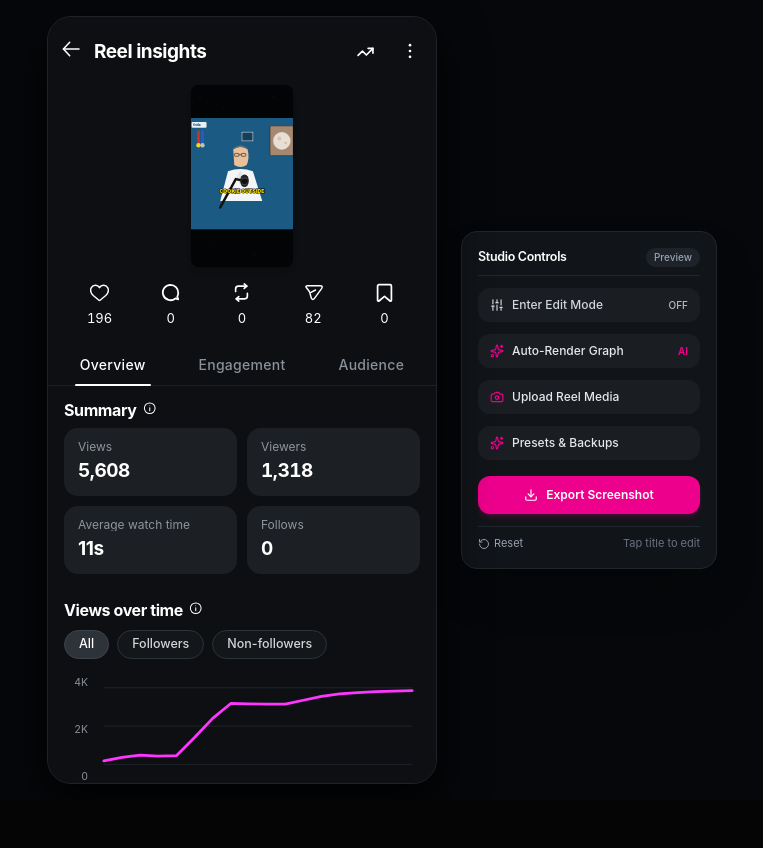
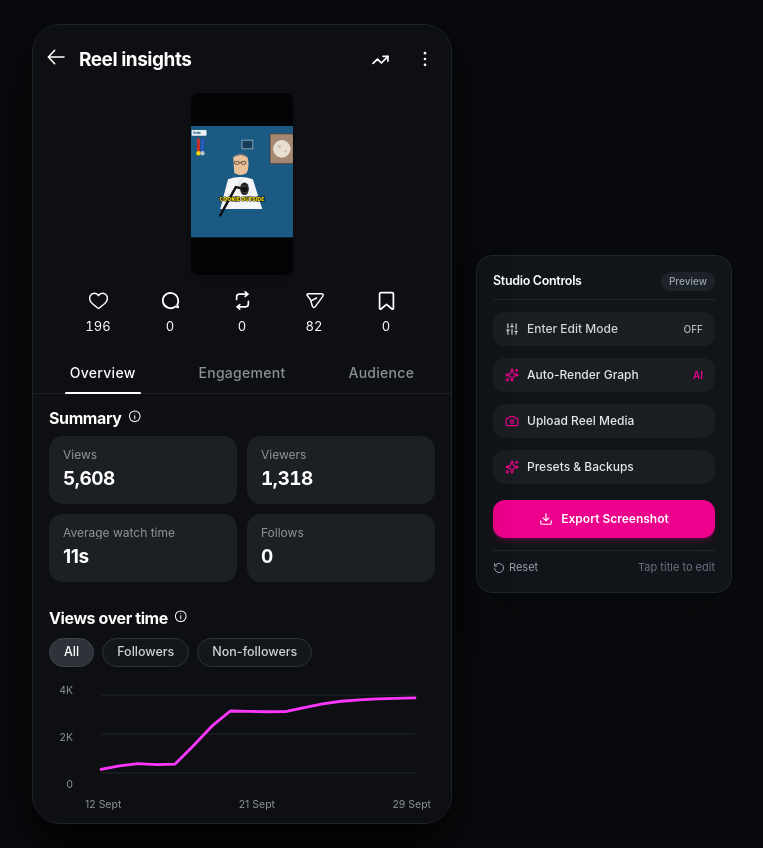
Before and after one commit to privatechat-teamofficial/Instagram-reel-insight-editor-, a React (Vite) app: page / in a window 1280 px wide. Shown: the whole page, without its empty margins (258-1021 px from the left). Before the commit the page ends 800 px from the top, so only its background shows below. Built offline with nearby package versions, Linux system fonts and the light colour scheme; a web font is replaced by a local one.

Commit message:
fix: optimize mobile viewport and styling
Refactor CSS and meta settings to improve mobile responsiveness, allow viewport scaling, and unify background color across the application and native configurations.

```diff
--- a/capacitor.config.json
+++ b/capacitor.config.json
@@ -9,6 +9,6 @@
   "android": {
     "allowMixedContent": true,
     "captureInput": true,
-    "backgroundColor": "#000000"
+    "backgroundColor": "#0d0f12"
   }
 }
--- a/index.html
+++ b/index.html
@@ -2,14 +2,14 @@
 <html lang="en" class="dark">
   <head>
     <meta charset="UTF-8" />
-    <meta name="viewport" content="width=device-width, initial-scale=1.0, maximum-scale=1.0, user-scalable=no" />
+    <meta name="viewport" content="width=device-width, initial-scale=1.0, viewport-fit=cover" />
     <title>Reel Insights Editor</title>
     <meta name="description" content="Visual Instagram Reel Insights mockup editor with editable metrics, retention charts, demographics, and screenshot export." />
     <meta property="og:title" content="Reel Insights Editor" />
     <meta property="og:description" content="Visual Instagram Reel Insights mockup editor with editable metrics, retention charts, demographics, and screenshot export." />
     <meta property="og:type" content="website" />
     <meta name="twitter:card" content="summary_large_image" />
-    <meta name="theme-color" content="#000000" />
+    <meta name="theme-color" content="#0d0f12" />
     <meta name="mobile-web-app-capable" content="yes" />
     <meta name="apple-mobile-web-app-status-bar-style" content="black-translucent" />
     <link rel="manifest" href="/manifest.json" />
@@ -19,7 +19,7 @@
     <link href="https://fonts.cdnfonts.com/css/acumin-pro" rel="stylesheet" />
     <link href="https://fonts.googleapis.com/css2?family=Plus+Jakarta+Sans:wght@400;500;600;700&family=JetBrains+Mono:wght@400;500;600&display=swap" rel="stylesheet">
   </head>
-  <body class="bg-[#050505] text-[#f5f5f5] antialiased selection:bg-pink-500/30">
+  <body class="bg-[#0d0f12] text-[#f5f5f5] antialiased selection:bg-pink-500/30">
     <div id="root"></div>
     <script type="module" src="/src/main.tsx"></script>
   </body>
--- a/src/App.tsx
+++ b/src/App.tsx
@@ -37,11 +37,11 @@ const ReelInsightsScreen: React.FC = () => {
   } = useInsights();
 
   return (
-    <div className="min-h-screen w-screen bg-[#000000] sm:bg-[#05070a] flex items-center justify-center p-0 sm:p-4 select-none relative font-acumin">
+    <div className="min-h-screen min-h-[100dvh] w-full bg-[#0d0f12] lg:bg-[#080a0d] flex items-center justify-center p-0 lg:p-6 select-none relative font-acumin overflow-x-hidden">
       {/* Central Viewport Wrapper */}
-      <div className="relative flex items-center justify-center gap-6 max-h-full w-full max-w-[420px] sm:max-w-none">
-        {/* Authentic Mobile Screen Container (clean border, realistic 390px portrait viewport) */}
-        <div className="relative w-full sm:w-[390px] h-[100dvh] sm:h-[844px] sm:max-h-[96vh] bg-[#0d0f12] sm:rounded-[24px] sm:border sm:border-[#1e2329] sm:shadow-[0_20px_50px_rgba(0,0,0,0.9)] overflow-hidden flex flex-col">
+      <div className="relative flex items-center justify-center gap-6 h-full w-full lg:w-auto">
+        {/* Mobile Screen Container: 100% full width and height on mobile/Android; framed mockup on desktop */}
+        <div className="relative w-full h-[100dvh] min-h-[100dvh] lg:w-[420px] lg:h-[860px] lg:max-h-[96vh] bg-[#0d0f12] lg:rounded-[28px] lg:border lg:border-[#1e2329] lg:shadow-[0_20px_50px_rgba(0,0,0,0.9)] overflow-hidden flex flex-col">
           {/* Reel Insights Screen Content Container */}
           <div
             id="reel-insights-preview-container"
@@ -63,10 +63,13 @@ const ReelInsightsScreen: React.FC = () => {
               {activeTab === 'audience' && <AudienceTab />}
             </div>
 
-            {/* Android Navigation Bar Pill at Bottom */}
-            <div className="w-full pb-2 pt-1 flex justify-center shrink-0 bg-[#0d0f12] pointer-events-none">
+            {/* Desktop-only simulated home bar; on real Android devices the OS navigation bar handles this */}
+            <div className="hidden lg:flex w-full pb-2 pt-1 justify-center shrink-0 bg-[#0d0f12] pointer-events-none">
               <div className="w-32 h-[3px] bg-white/70 rounded-full" />
             </div>
+
+            {/* Bottom spacer for comfortable scrolling above mobile floating bar */}
+            <div className="w-full h-12 lg:h-4 shrink-0 bg-[#0d0f12]" />
           </div>
         </div>
 
@@ -157,7 +160,7 @@ const ReelInsightsScreen: React.FC = () => {
       </div>
 
       {/* Floating Bottom Quick Bar on Mobile */}
-      <div className="fixed bottom-3 left-1/2 -translate-x-1/2 z-40 flex sm:hidden items-center gap-2 bg-[#161a1f]/90 backdrop-blur-md border border-[#2b313a] px-3.5 py-1.5 rounded-full shadow-2xl">
+      <div className="fixed bottom-3 left-1/2 -translate-x-1/2 z-40 flex lg:hidden items-center gap-2 bg-[#161a1f]/90 backdrop-blur-md border border-[#2b313a] px-3.5 py-1.5 rounded-full shadow-2xl">
         <button
           type="button"
           onClick={toggleEditMode}
--- a/src/index.css
+++ b/src/index.css
@@ -16,16 +16,26 @@
   * {
     -webkit-tap-highlight-color: transparent;
     user-select: none;
+    box-sizing: border-box;
+  }
+  html,
+  body,
+  #root {
+    width: 100%;
+    min-height: 100%;
+    width: 100vw;
+    min-height: 100dvh;
+    margin: 0;
+    padding: 0;
+    overflow-x: hidden;
+    background-color: #0d0f12;
   }
   input, textarea {
     user-select: auto;
   }
   body {
     font-family: 'Acumin Pro', 'acumin-pro', -apple-system, BlinkMacSystemFont, "Segoe UI", Roboto, Helvetica, Arial, sans-serif;
-    background-color: #070809;
     color: #ffffff;
-    margin: 0;
-    padding: 0;
     -webkit-font-smoothing: antialiased;
     -moz-osx-font-smoothing: grayscale;
   }
```
Also changed, not shown: 6 other files (tests, documents, lock files or other folders).
